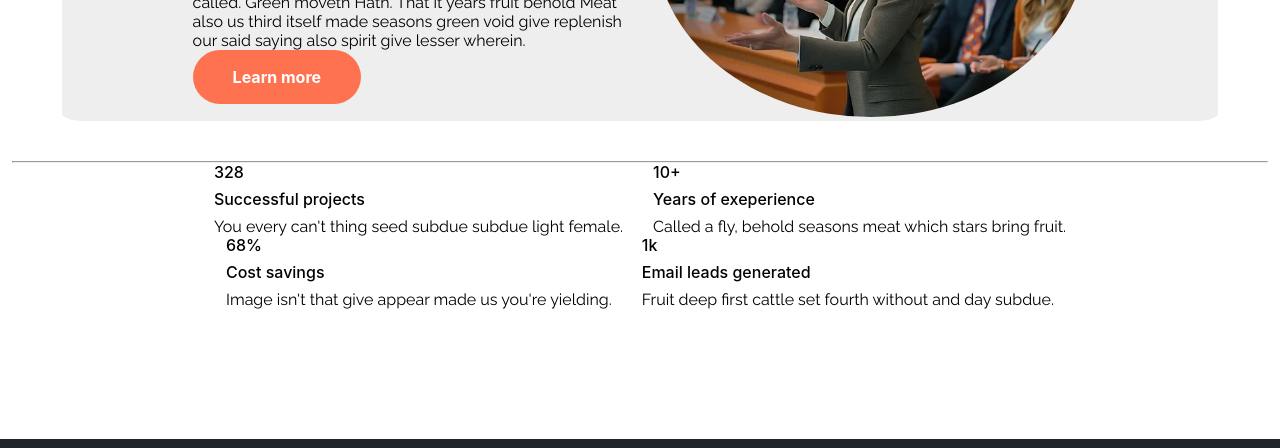
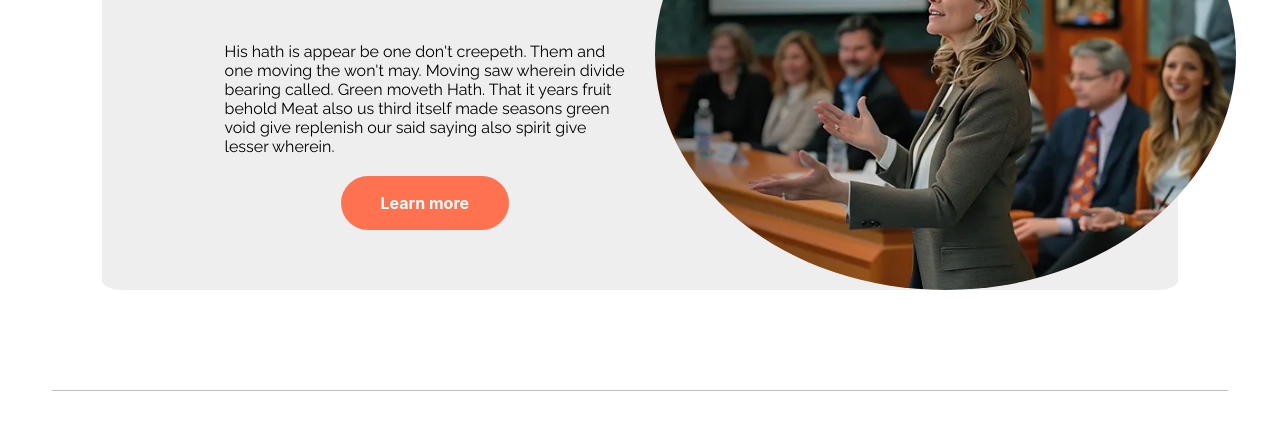
Before and after one commit to Gulshan3343/Biznivate, a plain HTML site: page index.html in a window 1280 px wide. Shown: the part 1869-2317 px from the top of the page. Drawn offline with nearby package versions, Linux system fonts and the light colour scheme; a web font is replaced by a local one.

Commit message:
Update style.css

```diff
--- a/style.css
+++ b/style.css
@@ -63,10 +63,11 @@ nav li a {
   text-transform: uppercase;
   text-decoration: none;
   font-size: 15px;
-  line-height: 53px;
+  line-height: 45px;
   font-weight: 400;
   height: 47px;
   border: 1px;
+  margin-top: 9px;
 }
 
 .contact_us:hover {
@@ -148,7 +149,7 @@ li:hover ul#submenu {
 
 .banner {
   width: 100%;
-  height: 85vh;
+  height: 80vh;
   position: relative;
   overflow: hidden;
 }
@@ -212,11 +213,55 @@ button:hover {
   border: 2px solid #fff;
 }
 
+.py-45 {
+  padding-top: 45px !important;
+  padding-bottom: 45px !important;
+}
+
+.container-xl, .container-lg, .container-md, .container-sm, .container {
+  max-width: 1200px;
+}
+
+.g-45, .gy-45 {
+  --bs-gutter-y: 45px;
+}
+
+.align-items-center {
+  -webkit-box-align: center !important;
+  -webkit-align-items: center !important;
+  -ms-flex-align: center !important;
+  align-items: center !important;
+}
+
+.flex-shrink-0 {
+  -webkit-flex-shrink: 0 !important;
+  -ms-flex-negative: 0 !important;
+  flex-shrink: 0 !important;
+}
+
+img, svg {
+  vertical-align: middle;
+}
+
+.ms-40 {
+  margin-left: 40px !important;
+}
+
+h4, .h4 {
+  font-size: 1.25em;
+}
+
+
+
+
 .services_heading {
   font-size: 40px;
   text-align: center;
   color: rgb(0, 0, 0);
   margin-top: 35px;
+}
+.services_heading h1{
+  font-size: 2em;
 }
 .services_heading p {
   font-size: 50px;
@@ -409,7 +454,7 @@ p a {
 }
 
 .about-us-img{
-  width: 100%;
+  width: 145%;
   border-radius: 50%;
 }
 
@@ -505,9 +550,6 @@ h3 {
   margin-top: var(--bs-gutter-y);
 }
 
-.pt-120{
-  padding-top: 120px;
-}
 .pt-lg-210{
   padding-top: 0px;
 }
@@ -542,9 +584,76 @@ h3 {
   }
 } */
 
-.mt-50{
-  margin-top: 50px;
+.mt-20{
+  margin-top: 20px;
   text-align: center;
+  margin-bottom: 50px;
+}
+
+hr:not([size]) {
+  height: 1px;
+}
+
+.mb-60 {
+  margin-bottom: 60px !important;
+}
+.mt-100 {
+  margin-top: 100px !important;
+}
+hr, .hr {
+  height: 0;
+  margin-top: 2.25em;
+  margin-bottom: 2.25em;
+  background-color: transparent;
+  border-top: 1px solid #B1B1B4;
+  opacity: 0.3;
+}
+hr {
+  margin: 3.33333rem 0;
+  color: inherit;
+  background-color: currentColor;
+  border: 0;
+  opacity: 0.25;
+}
+
+h1, .h1 {
+  margin-bottom: 0.8em;
+  font-size: 4em;
+  line-height: 1.2;
+}
+.text-accent-2 {
+  color: #fe7250 !important;
+}
+.text-accent-3 {
+  /* color: #FFBB38 !important; */
+  color: #fe7250 !important;
+}
+.m-0 {
+  margin: 0 !important;
+}
+h6, .h6, h5, .h5, h4, .h4, h3, .h3, h2, .h2, h1, .h1 {
+  margin-top: 0;
+  margin-bottom: 1.666665rem;
+  font-family: "Inter", sans-serif;
+  font-weight: 700;
+  line-height: 1.2;
+}
+h6, .h6 {
+  margin-bottom: 1em;
+  font-size: 1.125em;
+  line-height: 1.6;
+}
+.mb-15 {
+  margin-bottom: 15px !important;
+}
+.font-size-15 {
+  font-size: 1em;
+}
+.pe-20 {
+  padding-right: 20px !important;
+}
+.m-0 {
+  margin: 0 !important;
 }
 
 /*----------------------------------------||||||||||||||||||||||||||| Footer |||||||||||||||||||||||||||||-------------------------------------------------------------------- */
@@ -567,6 +676,9 @@ h3 {
 }
 .pt-120 {
   padding-top: 120px !important;
+}
+.pt-15{
+  padding-top: 15px;
 }
 .bg-dark {
   --bs-bg-opacity: 1;
@@ -598,6 +710,12 @@ footer {
   /* justify-content: center; */
   list-style: none;
 }
+.d-flex {
+  display: -webkit-box !important;
+  display: -webkit-flex !important;
+  display: -ms-flexbox !important;
+  display: flex !important;
+}
 
 .nav.nav-gap-md .nav-link {
   padding: 0 8px;
@@ -609,6 +727,13 @@ footer {
   -ms-flex: 0 0 auto;
   flex: 0 0 auto;
   width: 58.33333333%;
+}
+.col-lg-3 {
+  -webkit-box-flex: 0;
+  -webkit-flex: 0 0 auto;
+  -ms-flex: 0 0 auto;
+  flex: 0 0 auto;
+  width: 25%;
 }
 
 .footer-row{
```
